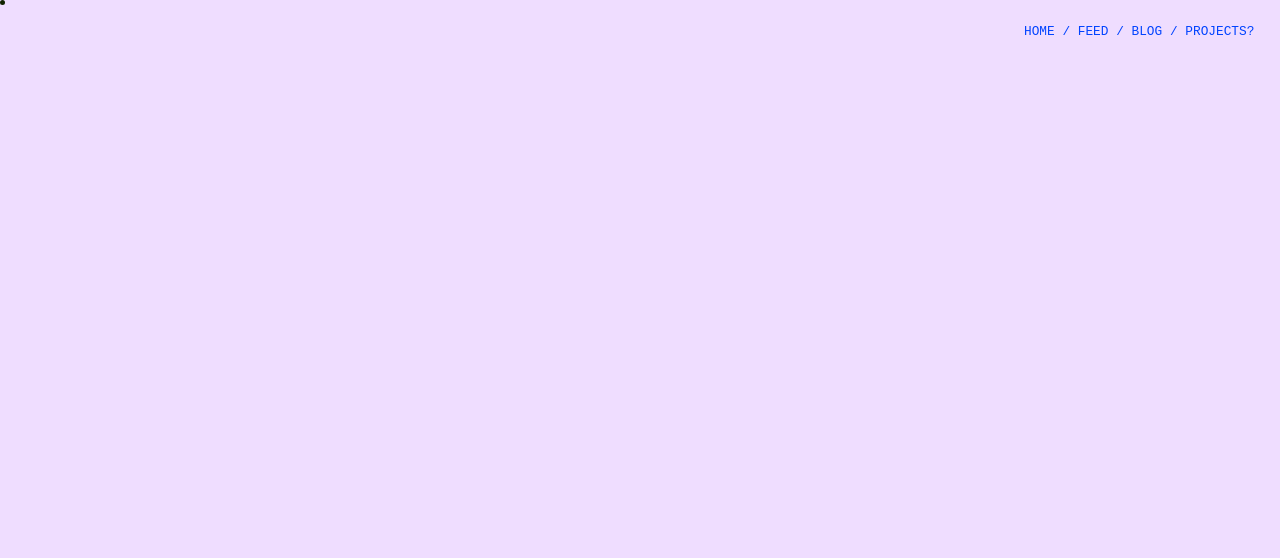
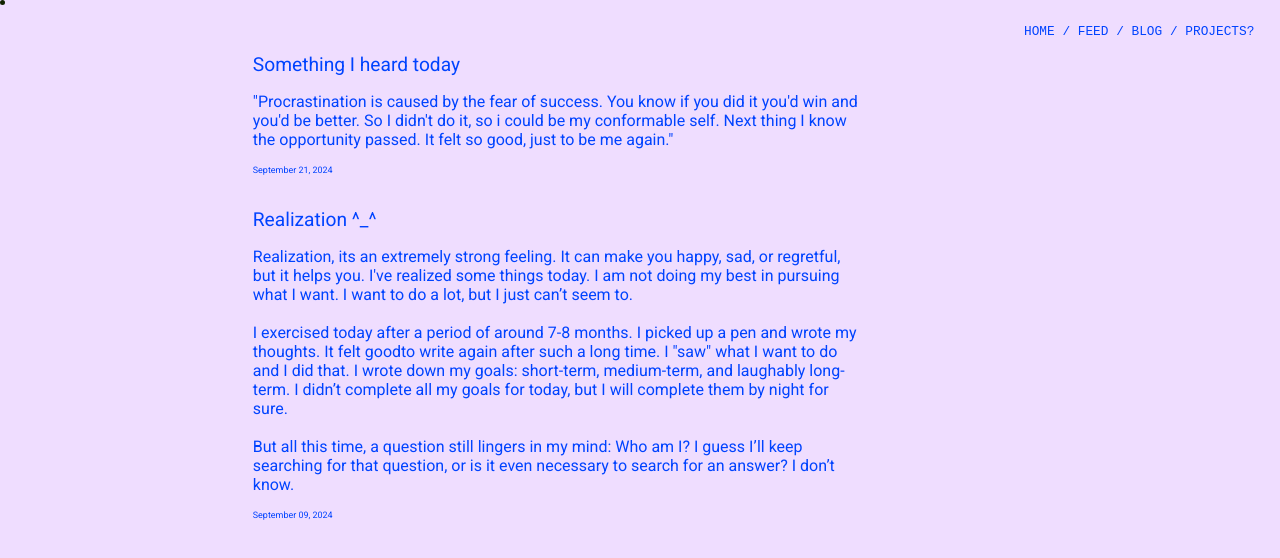
Before and after one commit to VishankSingh/VishankSingh.github.io, a React (Vite) app: page /blog in a window 1280 px wide. Shown: the top 558 px of the page. Built offline with nearby package versions, Linux system fonts and the light colour scheme; a web font is replaced by a local one.

Commit message:
added a blog post

```diff
--- a/src/pages/Blog/Blog.jsx
+++ b/src/pages/Blog/Blog.jsx
@@ -1,5 +1,5 @@
-import './Blog.css'
-import Menu from '../../components/menu/Menu.jsx'
+import './Blog.css';
+import Menu from '../../components/menu/Menu.jsx';
 import Cursor from '../../components/cursor/Cursor.jsx';
 import {useEffect} from 'react';
 import {useGSAP} from '@gsap/react';
@@ -7,23 +7,50 @@ import gsap from 'gsap';
 
 function Blog() {
   useEffect(() => {
-    document.title = 'Blog'
+    document.title = 'Blog';
   }, []);
   useGSAP(() => {
-    gsap.to(".block", {
+    gsap.to('.block', {
       duration: 0.4,
-      left: "100vw",
-      ease: 'power3.inOut',
-    })
-  })
+      left: '100vw',
+      ease: 'power3.inOut'
+    });
+  });
 
   return (
     <>
       <Menu/>
       <Cursor/>
-
+      <div className='cont'>
+        <div className='post-cont'>
+          <div className='title'>Something I heard today</div>
+          <div className='desc'>
+            {/* eslint-disable-next-line react/no-unescaped-entities */}
+            "Procrastination is caused by the fear of success. You know if you did it you'd win and you'd be better. So I didn't do it, so i could be my conformable self. Next thing I know the opportunity passed. It felt so good, just to be me again."
+          </div>
+          <div className='date'>September 21, 2024</div>
+        </div>
+        <div className='post-cont'>
+          <div className='title'>Realization ^_^</div>
+          <div className='desc'>
+            Realization, its an extremely strong feeling. It can make you happy, sad, or regretful, but it helps you.
+            I've realized some things today. I am not doing my best in pursuing what I want. I want to do a lot, but I
+            just can’t seem to.
+            <br/><br/>
+            I exercised today after a period of around 7-8 months. I picked up a pen and wrote my thoughts. It felt good
+            {/* eslint-disable-next-line react/no-unescaped-entities */}
+            to write again after such a long time. I "saw" what I
+            want to do and I did that. I wrote down my goals: short-term, medium-term, and laughably
+            long-term. I didn’t complete all my goals for today, but I will complete them by night for sure.
+            <br/><br/>
+            But all this time, a question still lingers in my mind: Who am I? I guess I’ll keep searching for that
+            question, or is it even necessary to search for an answer? I don’t know.
+          </div>
+          <div className='date'>September 09, 2024</div>
+        </div>
+      </div>
     </>
-  )
+  );
 }
 
-export default Blog
+export default Blog;
```
